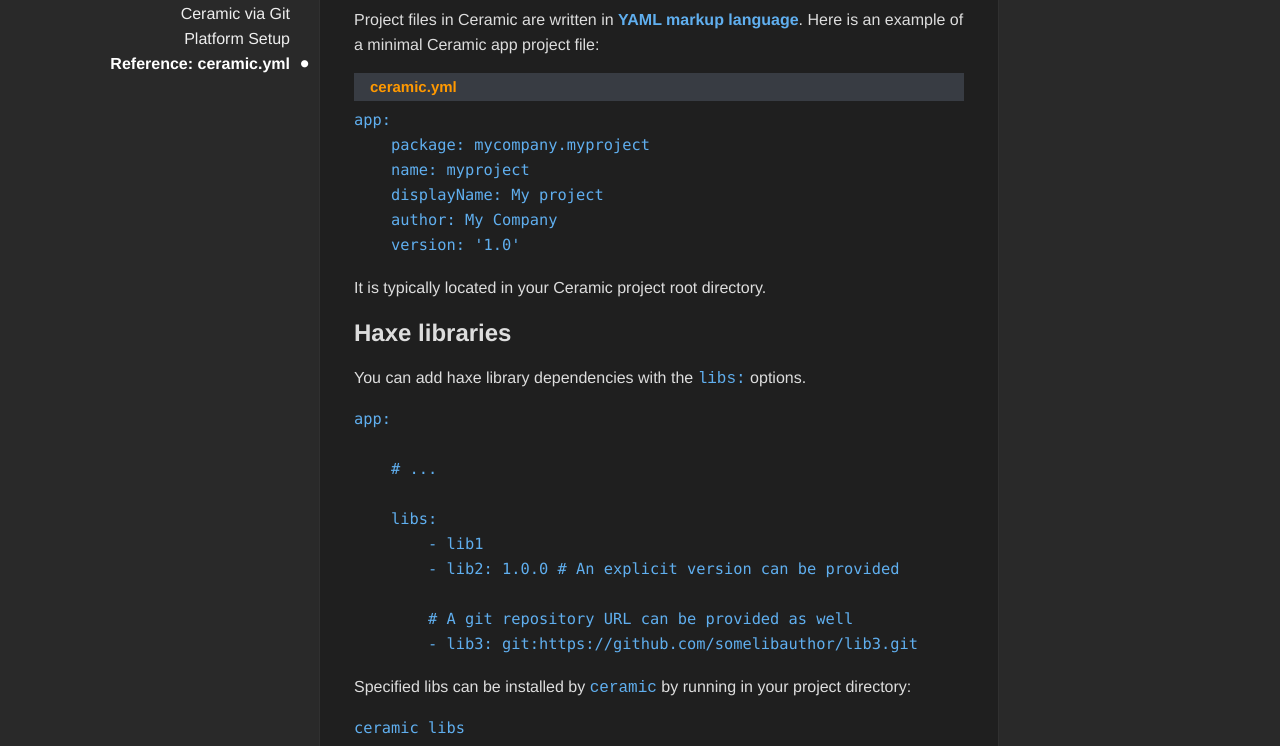
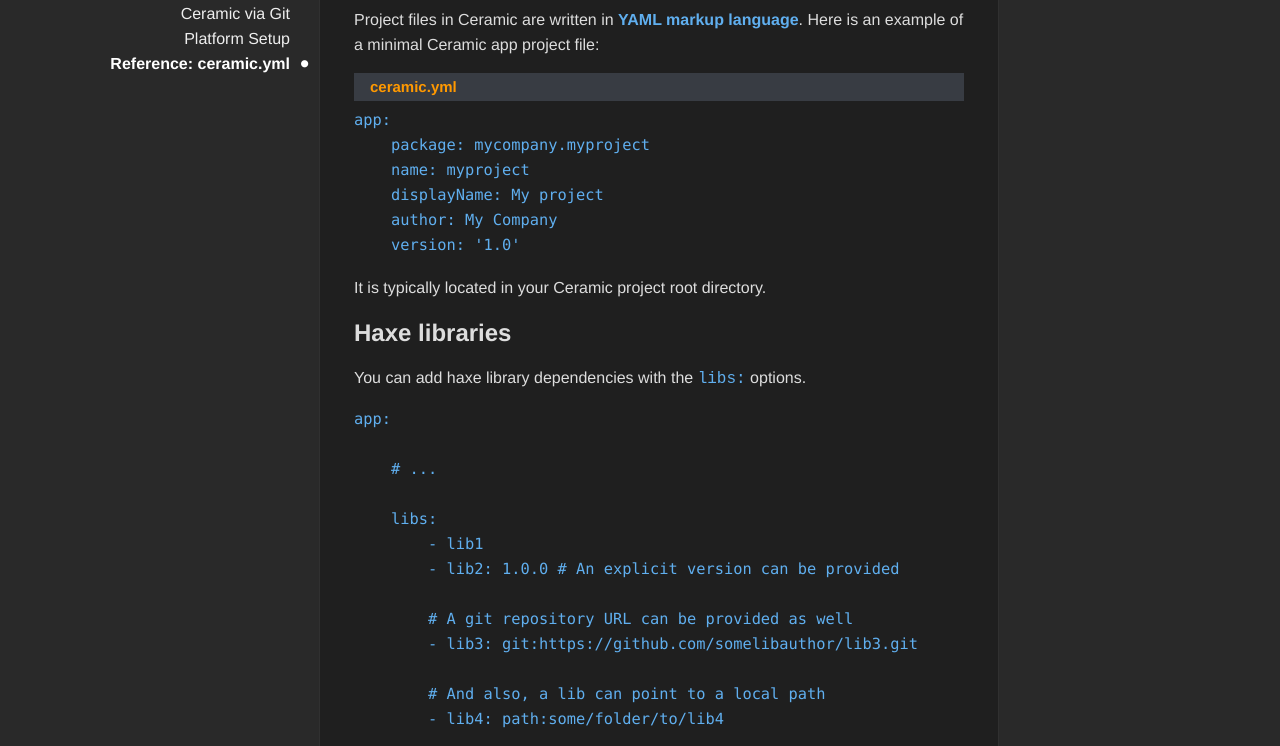
Before and after one commit to thepercentageguy/ceramic-engine.github.io, an Eleventy site: page content/guides/03-appendices/04-ceramic-yml-reference.md in a window 1280 px wide. Shown: the part 203-949 px from the top of the page. Built offline with nearby package versions, Linux system fonts and the light colour scheme; Eleventy itself is replaced by a stand-in of ours; code samples lack their colours; files that its build step writes are made by us from their sources.

Commit message:
Document lib pointing to local path

````diff
--- a/content/guides/03-appendices/04-ceramic-yml-reference.md
+++ b/content/guides/03-appendices/04-ceramic-yml-reference.md
@@ -39,6 +39,9 @@
 
         # A git repository URL can be provided as well
         - lib3: git:https://github.com/somelibauthor/lib3.git
+
+        # And also, a lib can point to a local path
+        - lib4: path:some/folder/to/lib4
 ```
 
 Specified libs can be installed by `ceramic` by running in your project directory:
````
